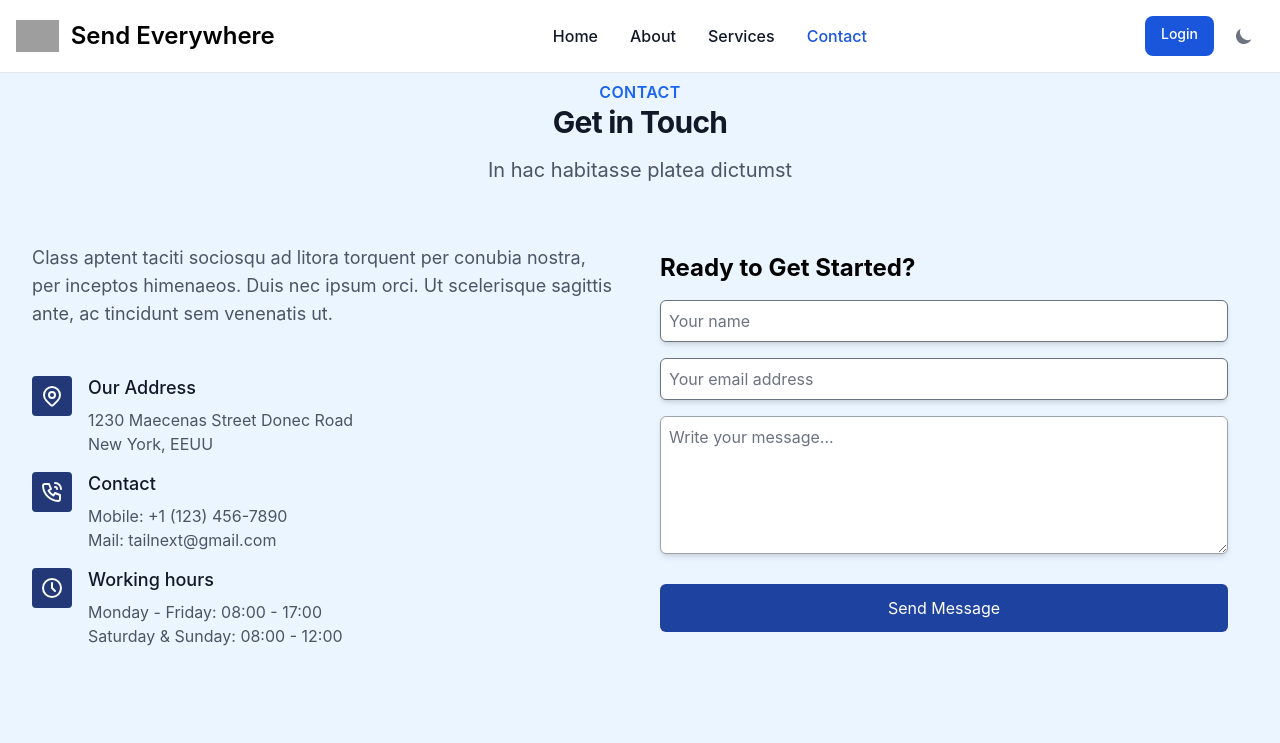
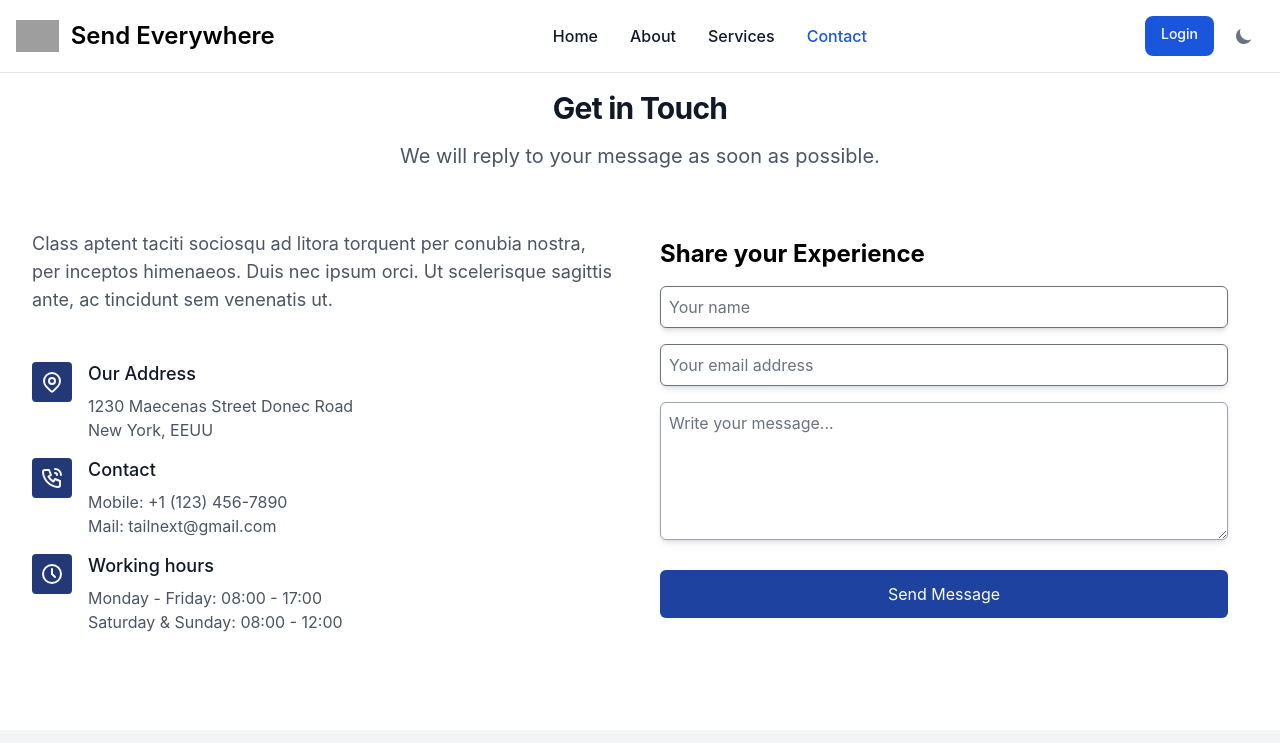
Before and after one commit to Hrishikesh-Panigrahi/send-everywhere, a Django app: page /contact/ in a window 1280 px wide. Shown: the top 743 px of the page. Run offline with Django 5.2, Linux system fonts and the light colour scheme; some libraries are stand-ins or nearby versions; grey boxes are pictures that could not be loaded.

Commit message:
added dark mode and few bug fixes

```diff
--- a/templates/contact.html
+++ b/templates/contact.html
@@ -2,19 +2,16 @@
 
 {% block homepage %}
 
-<section class="bg-blue-50 dark:bg-slate-800" id="contact">
+<section class="bg-white dark:bg-gray-900" id="contact" style="margin-top: 10px;">
     <div class="mx-auto max-w-7xl px-4 py-16 sm:px-6 lg:px-8 lg:py-20">
-        <div class="mb-4">
-            <div class="mb-6 max-w-3xl text-center sm:text-center md:mx-auto md:mb-12">
-                <p class="text-base font-semibold uppercase tracking-wide text-blue-600 dark:text-blue-200">
-                    Contact
-                </p>
+        <div class="mb-3">
+            <div class="mb-4 max-w-3xl text-center sm:text-center md:mx-auto md:mb-12">
                 <h2
                     class="font-heading mb-4 font-bold tracking-tight text-gray-900 dark:text-white text-3xl sm:text-5xl">
                     Get in Touch
                 </h2>
-                <p class="mx-auto mt-4 max-w-3xl text-xl text-gray-600 dark:text-slate-400">In hac habitasse platea
-                    dictumst
+                <p class="mx-auto mt-4 max-w-3xl text-xl text-gray-600 dark:text-slate-400">We will reply to your
+                    message as soon as possible.
                 </p>
             </div>
         </div>
@@ -83,23 +80,33 @@
                     </ul>
                 </div>
                 <div class="card h-fit max-w-6xl p-5 md:p-12" id="form">
-                    <h2 class="mb-4 text-2xl font-bold dark:text-white">Ready to Get Started?</h2>
+                    <h2 class="mb-4 text-2xl font-bold dark:text-white">Share your Experience</h2>
                     <form id="contactForm">
                         <div class="mb-6">
                             <div class="mx-0 mb-1 sm:mb-4">
                                 <div class="mx-0 mb-1 sm:mb-4">
-                                    <label for="name" class="pb-1 text-xs uppercase tracking-wider"></label><input type="text" id="name" autocomplete="given-name" placeholder="Your name" class="mb-2 w-full rounded-md border border-gray-400 py-2 pl-2 pr-4 shadow-md dark:text-gray-300 sm:mb-0" name="name">
+                                    <label for="name" class="pb-1 text-xs uppercase tracking-wider"></label><input
+                                        type="text" id="name" autocomplete="given-name" placeholder="Your name"
+                                        class="mb-2 w-full rounded-md border border-gray-400 py-2 pl-2 pr-4 shadow-md dark:text-gray-300 sm:mb-0"
+                                        name="name">
                                 </div>
                                 <div class="mx-0 mb-1 sm:mb-4">
-                                    <label for="email" class="pb-1 text-xs uppercase tracking-wider"></label><input type="email" id="email" autocomplete="email" placeholder="Your email address" class="mb-2 w-full rounded-md border border-gray-400 py-2 pl-2 pr-4 shadow-md dark:text-gray-300 sm:mb-0" name="email">
+                                    <label for="email" class="pb-1 text-xs uppercase tracking-wider"></label><input
+                                        type="email" id="email" autocomplete="email" placeholder="Your email address"
+                                        class="mb-2 w-full rounded-md border border-gray-400 py-2 pl-2 pr-4 shadow-md dark:text-gray-300 sm:mb-0"
+                                        name="email">
                                 </div>
                             </div>
                             <div class="mx-0 mb-1 sm:mb-4">
-                                <label for="textarea" class="pb-1 text-xs uppercase tracking-wider"></label><textarea id="textarea" name="textarea" cols="30" rows="5" placeholder="Write your message..." class="mb-2 w-full rounded-md border border-gray-400 py-2 pl-2 pr-4 shadow-md dark:text-gray-300 sm:mb-0"></textarea>
+                                <label for="textarea" class="pb-1 text-xs uppercase tracking-wider"></label><textarea
+                                    id="textarea" name="textarea" cols="30" rows="5" placeholder="Write your message..."
+                                    class="mb-2 w-full rounded-md border border-gray-400 py-2 pl-2 pr-4 shadow-md dark:text-gray-300 sm:mb-0"></textarea>
                             </div>
                         </div>
                         <div class="text-center">
-                            <button type="submit" class="w-full bg-blue-800 text-white px-6 py-3 font-xl rounded-md sm:mb-0">Send Message</button>
+                            <button type="submit"
+                                class="w-full bg-blue-800 text-white px-6 py-3 font-xl rounded-md sm:mb-0">Send
+                                Message</button>
                         </div>
                     </form>
                 </div>
```
Also changed, not shown: README.md.
